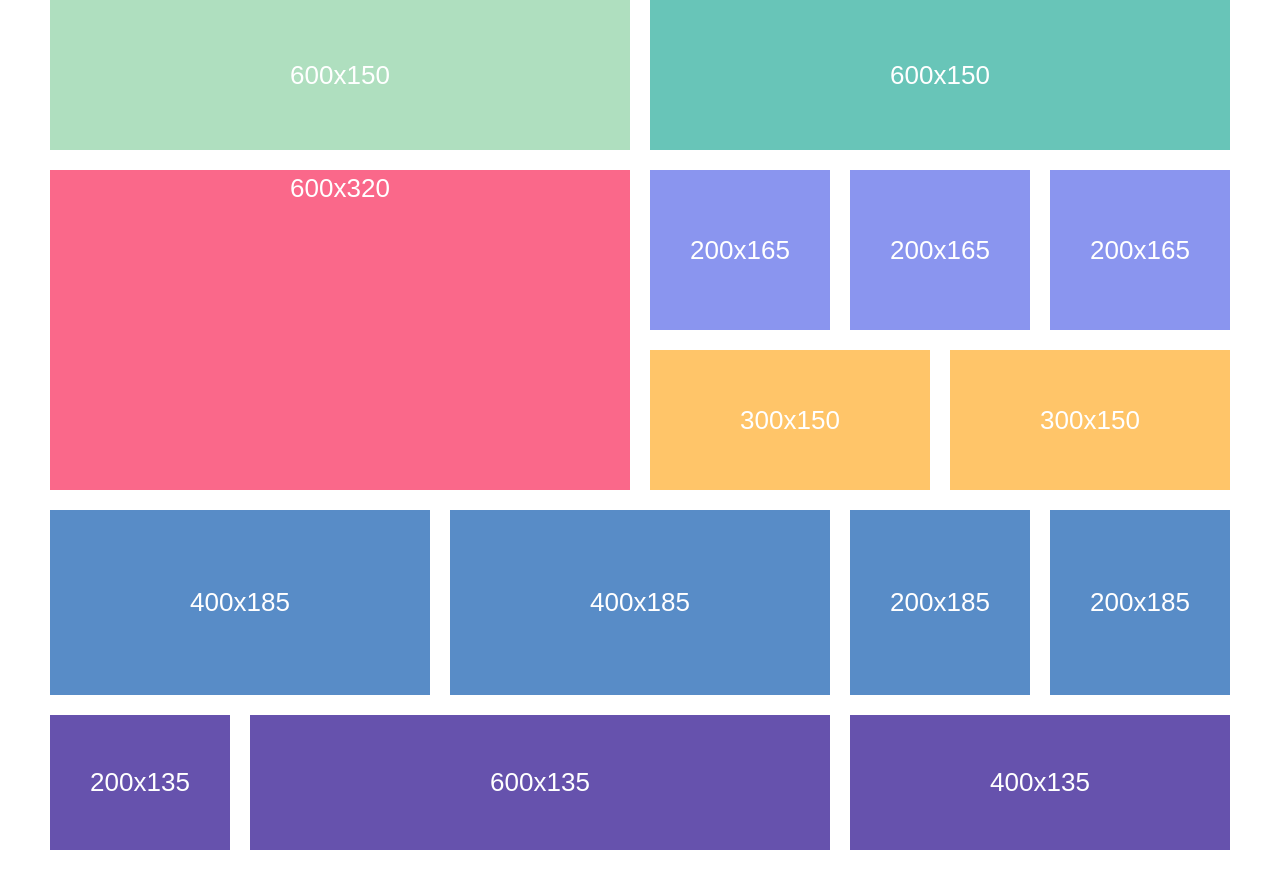
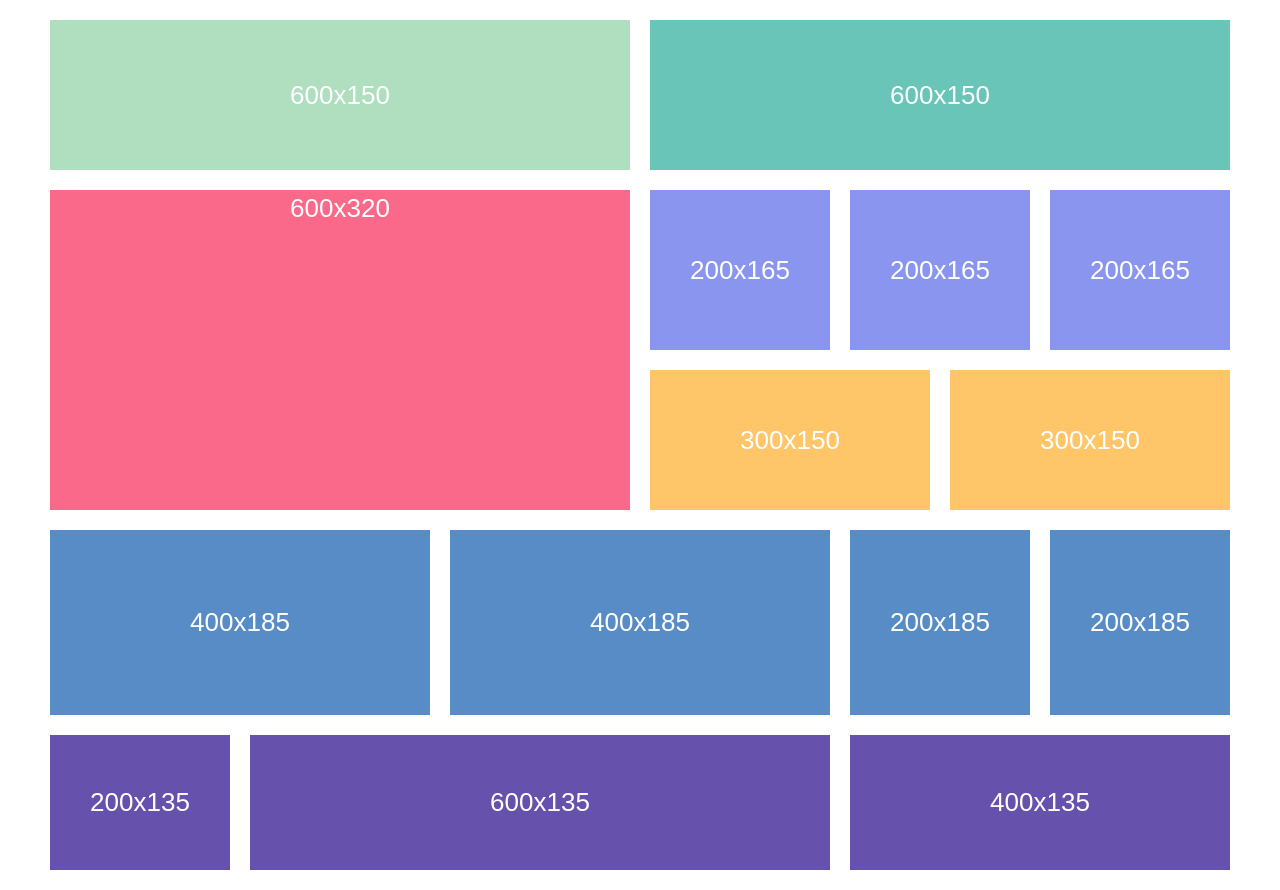
Before and after one commit to panaitov-pm/grid, a plain HTML site: page index.html in a window 1280 px wide. Drawn offline with Linux system fonts and the light colour scheme.

Commit message:
added padding top to container

```diff
--- a/css/style.css
+++ b/css/style.css
@@ -1,5 +1,5 @@
 .container {
-    padding-top: 20;
+    padding-top: 20px;
 }
 
 .row {
```
